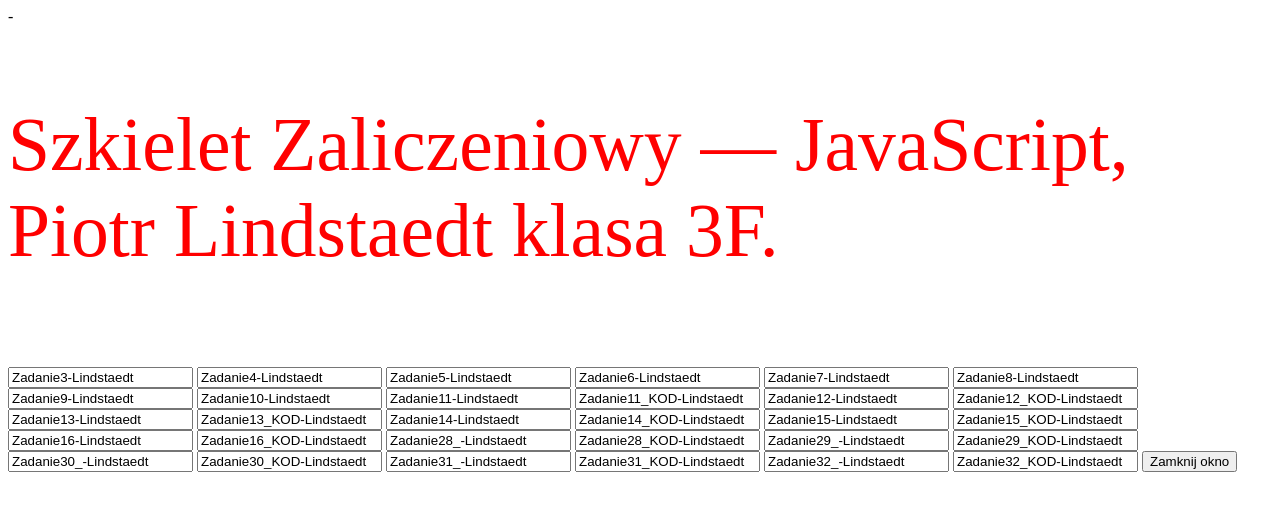
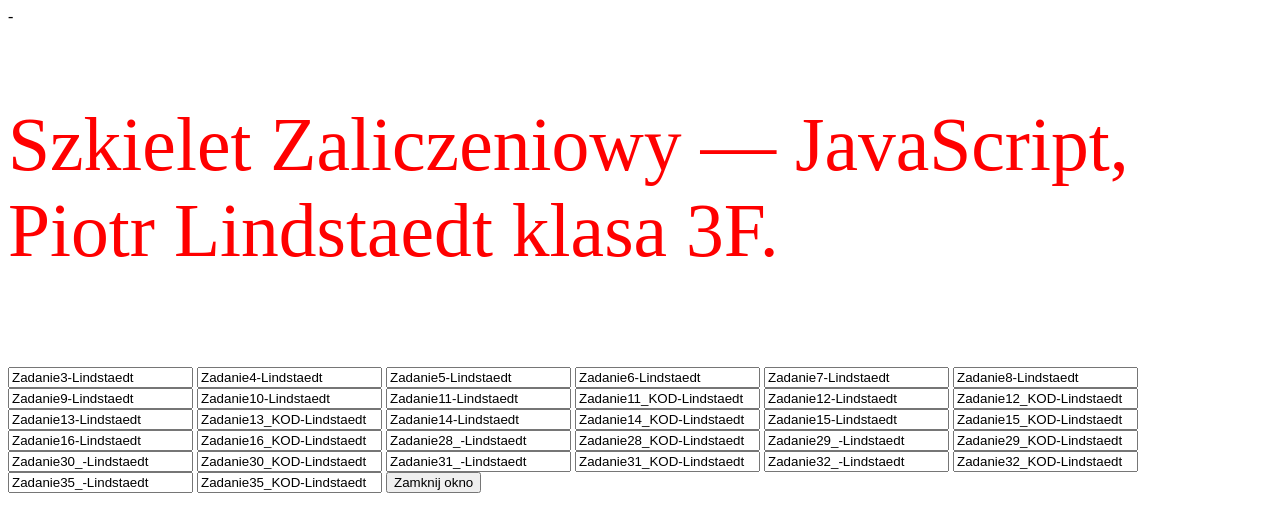
Before and after one commit to PiotrLindstaedt/js, a plain HTML site: page index.html in a window 1280 px wide. Drawn offline with Linux system fonts and the light colour scheme.

Commit message:
Update index.html

```diff
--- a/index.html
+++ b/index.html
@@ -179,6 +179,8 @@
 			<input type="button_Z31_KOD" name="zad31_kod" value="Zadanie31_KOD-Lindstaedt" onclick="WinOpen_Z31_KOD(' ')">
 			<input type="button_Z32" name="zad32" value="Zadanie32_-Lindstaedt" onclick="WinOpen_Z32(' ')">
 			<input type="button_Z32_KOD" name="zad32_kod" value="Zadanie32_KOD-Lindstaedt" onclick="WinOpen_Z32_KOD(' ')">
+			<input type="button_Z35" name="zad35" value="Zadanie35_-Lindstaedt" onclick="WinOpen_Z35(' ')">
+			<input type="button_Z35_KOD" name="zad35_kod" value="Zadanie35_KOD-Lindstaedt" onclick="WinOpen_Z35_KOD(' ')">
 			<input type="button" value="Zamknij okno" onclick="okno_Zamknij()"/>
 		</form>
 	</body>
```
